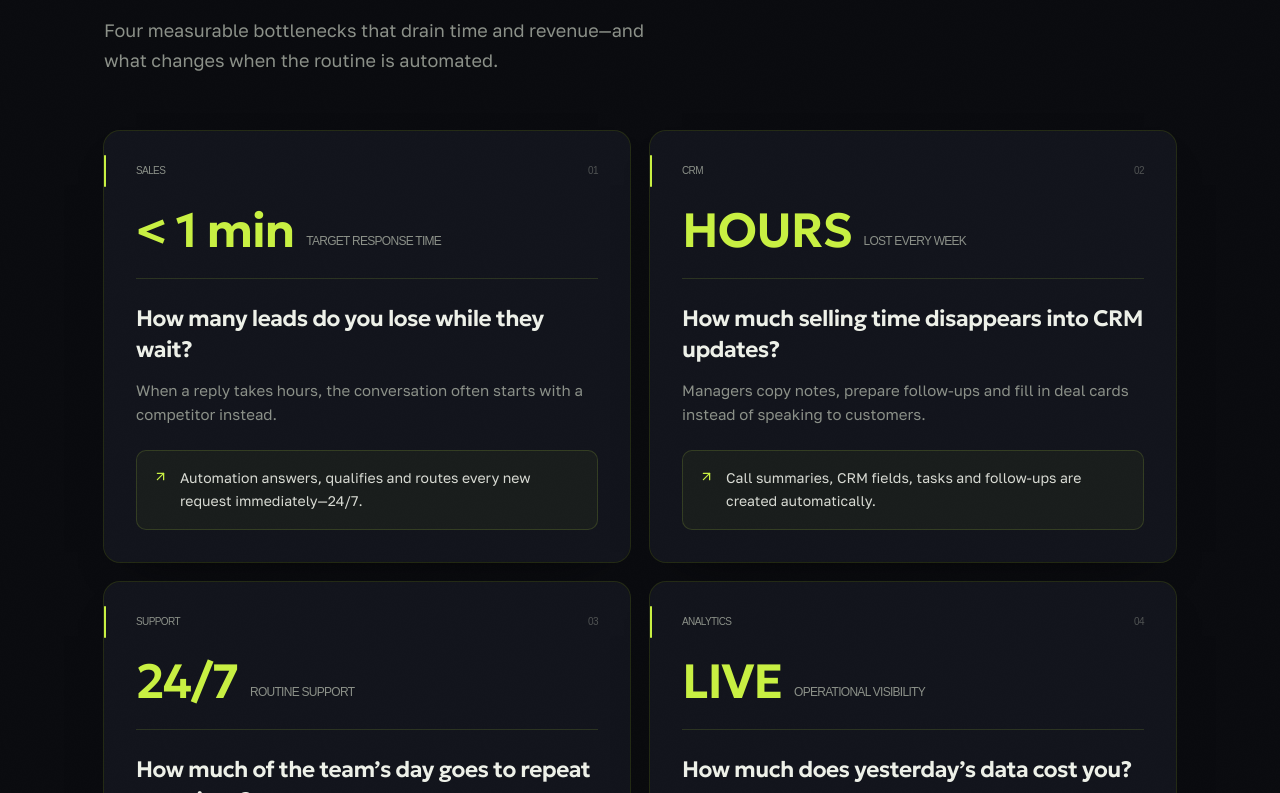
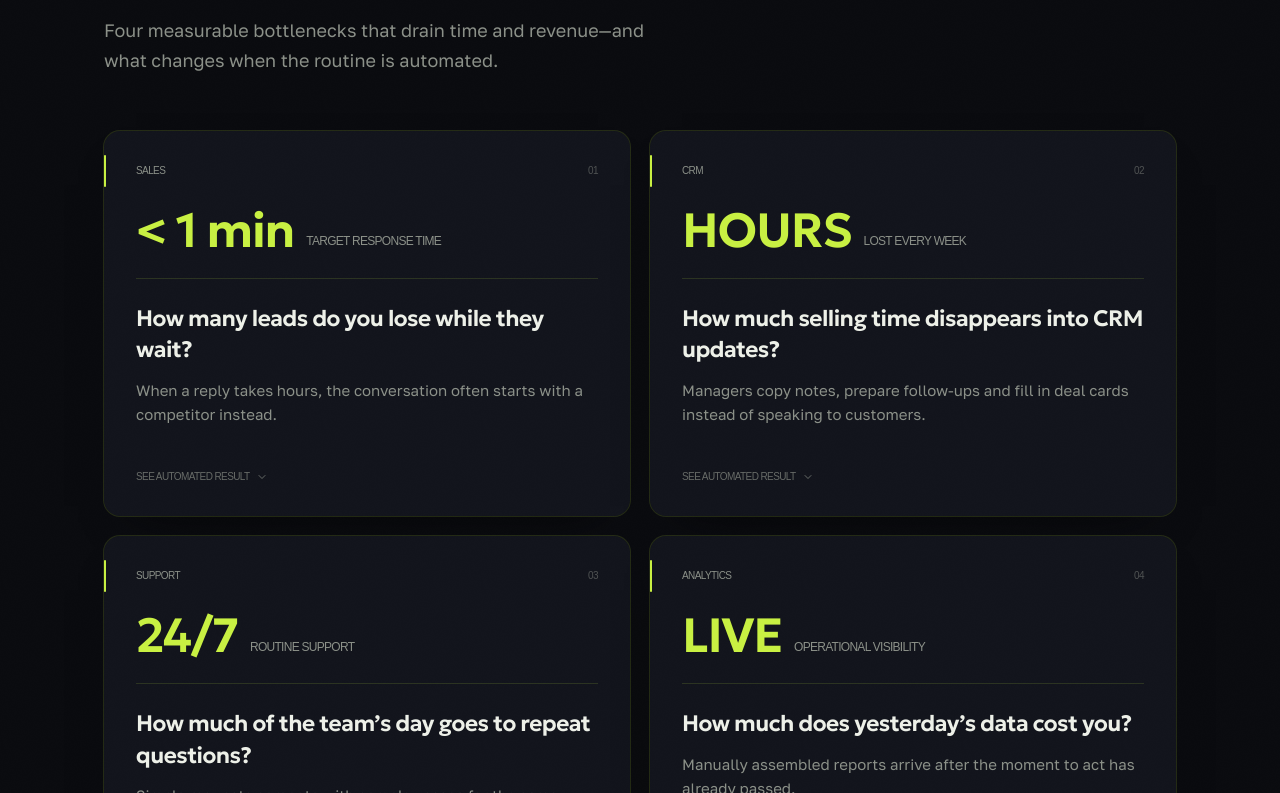
Before and after one commit to Iteam-company/ai-landing, a Next.js app: page / in a window 1280 px wide. Shown: the part 1287-2080 px from the top of the page. Built offline with nearby package versions, Linux system fonts and the light colour scheme; no server answers; a web font is replaced by a local one.

Commit message:
feat: the text on the business pains cards is less cluttered

```diff
--- /dev/null
+++ b/components/effects/spotlight-card.tsx
@@ -0,0 +1,87 @@
+"use client";
+
+import { useCallback, useRef, useState, type RefObject } from "react";
+
+// Cursor-following glow — locally adapted from React Bits' SpotlightCard
+// (https://reactbits.dev/components/spotlight-card). The original is a
+// self-contained wrapper `<div>`; here it's split into a hook + a thin overlay
+// so it can layer onto this project's own `Panel` primitive (shared corner
+// brackets, shadow tokens, "group" hover language) instead of duplicating
+// that styling inside a second wrapper element.
+//
+// Tuned for "atmosphere, not spectacle": a small fixed-radius circle, low
+// peak opacity, and color driven by the active palette's accent token
+// (`--color-accent`) rather than a hardcoded hex — so it re-skins correctly
+// across voltage/ember/plasma instead of only looking right on one of them.
+// A per-element `mousemove` listener only (no `window` listener), matching
+// the upstream component's approach.
+
+interface UseSpotlightOptions {
+  /** Any valid CSS color; defaults to the palette accent, dimmed. */
+  color?: string;
+  /** Spotlight circle radius, in px — deliberately small/contained. */
+  radius?: number;
+  /** Peak opacity while hovered/focused (0–1). Keep this low. */
+  maxOpacity?: number;
+}
+
+// Takes the card's ref rather than creating its own: the owning component
+// keeps the ref (a single `useRef()` call it passes straight to the DOM
+// node), and this hook only ever reads from it inside handlers — never
+// during render.
+export function useSpotlight(
+  ref: RefObject<HTMLDivElement | null>,
+  {
+    color = "color-mix(in oklab, var(--color-accent) 70%, transparent)",
+    radius = 140,
+    maxOpacity = 0.16,
+  }: UseSpotlightOptions = {},
+) {
+  const [pos, setPos] = useState({ x: 0, y: 0 });
+  const [opacity, setOpacity] = useState(0);
+  const focused = useRef(false);
+
+  const onMouseMove = useCallback((e: React.MouseEvent<HTMLDivElement>) => {
+    if (focused.current || !ref.current) return;
+    const rect = ref.current.getBoundingClientRect();
+    setPos({ x: e.clientX - rect.left, y: e.clientY - rect.top });
+  }, [ref]);
+
+  const onMouseEnter = useCallback(() => setOpacity(maxOpacity), [maxOpacity]);
+  const onMouseLeave = useCallback(() => setOpacity(0), []);
+
+  // Keyboard focus can't supply a pointer position, so the glow centers on
+  // the card instead of jumping to a stale (or default 0,0) coordinate.
+  const onFocus = useCallback(() => {
+    focused.current = true;
+    if (ref.current) {
+      const rect = ref.current.getBoundingClientRect();
+      setPos({ x: rect.width / 2, y: rect.height / 2 });
+    }
+    setOpacity(maxOpacity);
+  }, [maxOpacity, ref]);
+
+  const onBlur = useCallback(() => {
+    focused.current = false;
+    setOpacity(0);
+  }, []);
+
+  return {
+    handlers: { onMouseMove, onMouseEnter, onMouseLeave, onFocus, onBlur },
+    style: {
+      opacity,
+      background: `radial-gradient(circle ${radius}px at ${pos.x}px ${pos.y}px, ${color}, transparent)`,
+    } satisfies React.CSSProperties,
+  };
+}
+
+/** The glow layer itself — render as the first child of the hovered element. */
+export function SpotlightLayer({ style }: { style: React.CSSProperties }) {
+  return (
+    <div
+      aria-hidden
+      className="pointer-events-none absolute inset-0 z-0 transition-opacity duration-500 ease-out"
+      style={style}
+    />
+  );
+}
--- a/components/landing.tsx
+++ b/components/landing.tsx
@@ -29,7 +29,7 @@ export function Landing({ locale }: { locale: Locale }) {
       <Header nav={site.nav} brand={site.brand} locale={locale} a11y={ui.a11y} />
       <main className="grain relative">
         <Hero content={site.hero} calendar={site.contact.calendar} a11y={ui.a11y} />
-        <Pains content={site.pains} />
+        <Pains content={site.pains} ui={ui.pains} />
         <Solutions content={site.solutions} />
         <Showcase content={site.showcase} />
         <About content={site.about} />
--- a/components/sections/pains.tsx
+++ b/components/sections/pains.tsx
@@ -1,13 +1,20 @@
+"use client";
+
+import * as React from "react";
+import { ArrowUpRight, ChevronDown } from "lucide-react";
 import { Container, Section, SectionHeading } from "@/components/ui/container";
 import { Panel, Brackets } from "@/components/ui/card";
 import { Reveal } from "@/components/motion/reveal";
-import { ArrowUpRight } from "lucide-react";
-import type { Site } from "@/content/types";
+import { useSpotlight, SpotlightLayer } from "@/components/effects/spotlight-card";
+import { cn } from "@/lib/utils";
+import type { PainCard, Site, Ui } from "@/content/types";
 
-// Block 2 — business pains. Each card leads with a measurable process signal,
-// explains the cost behind it and closes with the operational result.
+// Block 2 — business pains. At rest each card is just the scannable signal
+// (category, metric, question, one line of context); the automated outcome
+// lives in the same slot as the description and only surfaces on interaction,
+// so the grid reads lighter without losing the payoff line.
 
-export function Pains({ content }: { content: Site["pains"] }) {
+export function Pains({ content, ui }: { content: Site["pains"]; ui: Ui["pains"] }) {
   return (
     <Section id="pains" className="border-t border-border">
       <Container>
@@ -22,22 +29,47 @@ export function Pains({ content }: { content: Site["pains"] }) {
         <div className="mt-14 grid gap-5 sm:grid-cols-2">
           {content.cards.map((card, i) => (
             <Reveal key={card.title} delay={i * 0.06}>
-              <Panel interactive className="group h-full overflow-hidden">
-                <Brackets className="opacity-0 transition-opacity duration-300 group-hover:opacity-100" />
+              <PainCardItem card={card} index={i} ui={ui} />
+            </Reveal>
+          ))}
+        </div>
+      </Container>
+    </Section>
+  );
+}
 
-                {/* rail that grows along the leading edge on hover */}
+function PainCardItem({ card, index, ui }: { card: PainCard; index: number; ui: Ui["pains"] }) {
+  const cardRef = React.useRef<HTMLDivElement>(null);
+  const spotlight = useSpotlight(cardRef);
+  const [open, setOpen] = React.useState(false);
+  const outcomeId = React.useId();
+
+  return (
+    <Panel
+      ref={cardRef}
+      {...spotlight.handlers}
+      className={cn(
+        "group relative h-full overflow-hidden transition-all duration-300 ease-out",
+        "hover:shadow-node-hover focus-within:shadow-node-hover",
+        "motion-safe:hover:-translate-y-0.75 motion-safe:focus-within:-translate-y-0.75",
+      )}
+    >
+      <SpotlightLayer style={spotlight.style} />
+      <Brackets className="opacity-0 transition-opacity duration-300 group-hover:opacity-100 group-focus-within:opacity-100" />
+
+      {/* rail that grows along the leading edge on hover/focus */}
       <span
         aria-hidden
-                  className="absolute left-0 top-6 h-8 w-0.5 rounded-full bg-accent transition-all duration-500 ease-out group-hover:h-[calc(100%-3rem)]"
+        className="absolute left-0 top-6 h-8 w-0.5 rounded-full bg-accent transition-all duration-500 ease-out group-hover:h-[calc(100%-3rem)] group-focus-within:h-[calc(100%-3rem)]"
       />
 
-                <div className="p-7 sm:p-8">
+      <div className="relative z-10 p-7 sm:p-8">
         <div className="flex items-center justify-between gap-4">
-                    <span className="font-mono text-[10px] uppercase text-fg-muted transition-colors group-hover:text-accent">
+          <span className="font-mono text-[10px] uppercase text-fg-muted transition-colors group-hover:text-accent group-focus-within:text-accent">
             {card.tag}
           </span>
-                    <span className="font-mono text-[10px] text-fg-muted/50 transition-colors group-hover:text-accent">
-                      {String(i + 1).padStart(2, "0")}
+          <span className="font-mono text-[10px] text-fg-muted/50 transition-colors group-hover:text-accent group-focus-within:text-accent">
+            {String(index + 1).padStart(2, "0")}
           </span>
         </div>
 
@@ -53,26 +85,52 @@ export function Pains({ content }: { content: Site["pains"] }) {
         <h3 className="mt-6 font-display text-xl font-semibold tracking-tight sm:text-[1.4rem]">
           {card.title}
         </h3>
-                  <p className="mt-3 text-[15px] leading-relaxed text-fg-muted text-pretty">
+
+        {/* Crossfade slot: both the problem line and the automated outcome
+            occupy the same grid cell, so the cell is sized to the taller of
+            the two and toggling between them never resizes the card. */}
+        <div className="relative mt-3 grid">
+          <p
+            className={cn(
+              "col-start-1 row-start-1 text-[15px] leading-relaxed text-fg-muted text-pretty transition-opacity duration-300",
+              "group-hover:opacity-0 group-focus-within:opacity-0",
+              open && "opacity-0",
+            )}
+          >
             {card.description}
           </p>
-
-                  <div className="mt-6 flex items-start gap-3 rounded-input border border-accent/15 bg-accent/[0.04] p-4 transition-colors group-hover:border-accent/30">
-                    <ArrowUpRight
-                      aria-hidden
-                      size={15}
-                      className="mt-0.5 shrink-0 text-accent"
-                    />
-                    <p className="text-sm leading-relaxed text-fg/90 text-pretty">
-                      {card.outcome}
-                    </p>
+          <div
+            id={outcomeId}
+            className={cn(
+              "pointer-events-none col-start-1 row-start-1 flex items-start gap-2.5 self-start rounded-input border border-accent/20 p-3.5 opacity-0 transition-all duration-300 ease-out motion-safe:translate-y-1",
+              "bg-[color-mix(in_oklab,var(--color-accent)_9%,var(--color-bg-card))]",
+              "group-hover:opacity-100 group-hover:translate-y-0",
+              "group-focus-within:opacity-100 group-focus-within:translate-y-0",
+              open && "opacity-100 translate-y-0",
+            )}
+          >
+            <ArrowUpRight aria-hidden size={14} className="mt-0.5 shrink-0 text-accent" />
+            <p className="text-sm leading-relaxed text-fg/90 text-pretty">{card.outcome}</p>
           </div>
         </div>
+
+        {/* The only way touch visitors (no hover) reach the outcome — also
+            gives keyboard/mouse users a way to pin it open. */}
+        <button
+          type="button"
+          onClick={() => setOpen((v) => !v)}
+          aria-expanded={open}
+          aria-controls={outcomeId}
+          className="relative z-10 mt-4 flex items-center gap-1.5 font-mono text-[10px] uppercase text-fg-muted/70 transition-colors hover:text-accent focus-visible:text-accent"
+        >
+          {open ? ui.hideResult : ui.seeResult}
+          <ChevronDown
+            aria-hidden
+            size={12}
+            className={cn("transition-transform duration-300", open && "rotate-180")}
+          />
+        </button>
+      </div>
     </Panel>
-            </Reveal>
-          ))}
-        </div>
-      </Container>
-    </Section>
   );
 }
--- a/content/en/ui.ts
+++ b/content/en/ui.ts
@@ -8,6 +8,7 @@ export const ui: Ui = {
     diagram: "Automation flow",
   },
   pricing: { recommended: "recommended" },
+  pains: { seeResult: "See automated result", hideResult: "Hide result" },
   form: {
     failed: "Couldn't send the request. Please try again.",
     notConnected: "The form isn't connected. Please write to us directly.",
--- a/content/types.ts
+++ b/content/types.ts
@@ -297,6 +297,11 @@ export interface Ui {
   pricing: {
     recommended: string;
   };
+  pains: {
+    /** Toggle that reveals the automated outcome on touch/keyboard. */
+    seeResult: string;
+    hideResult: string;
+  };
   form: {
     failed: string;
     notConnected: string;
```
Lines whose indentation alone changed are shown as unchanged.
